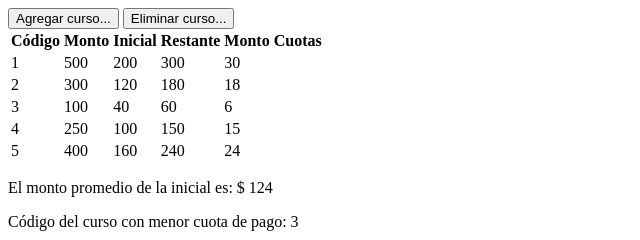
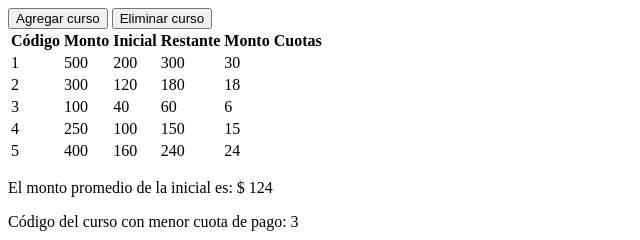
Before and after one commit to g-torrealba/c3.02.educacion-a-distancia, a website built with Vite: page index.html in a window 1280 px wide. Shown: the full height of the page, 0-640 px from the left. Built offline with nearby package versions, Linux system fonts and the light colour scheme.

Commit message:
Cambio.1

```diff
--- a/index.html
+++ b/index.html
@@ -16,8 +16,8 @@
    </head>
    <body>
       <div>
-         <button id="vInstituto_btAgregar">Agregar curso...</button>
-         <button id="vInstituto_btEliminar">Eliminar curso...</button>
+         <button id="vInstituto_btAgregar">Agregar curso</button>
+         <button id="vInstituto_btEliminar">Eliminar curso</button>
       </div>
       <table>
          <thead>
```
